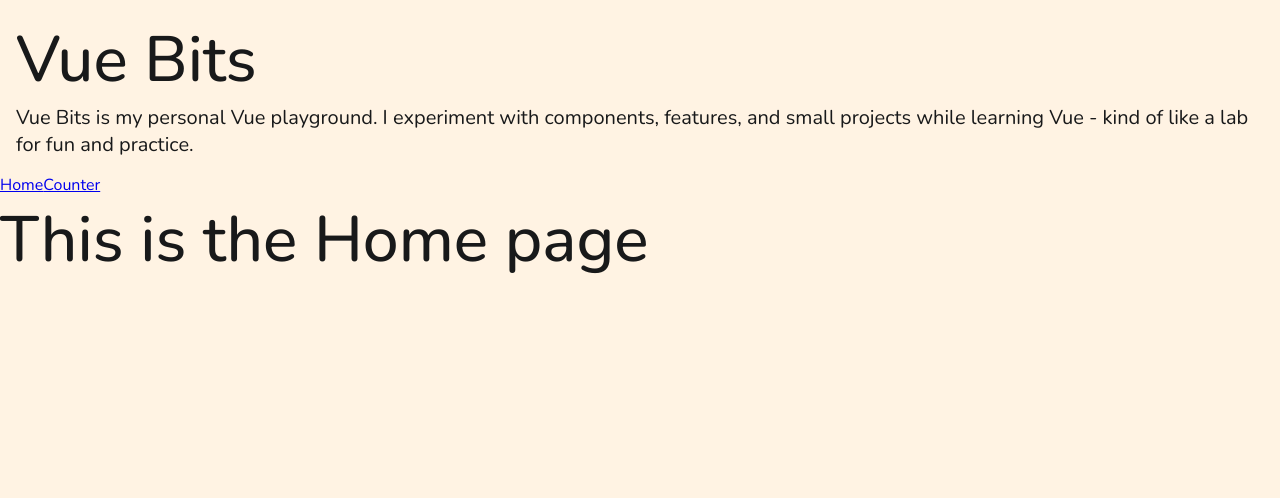
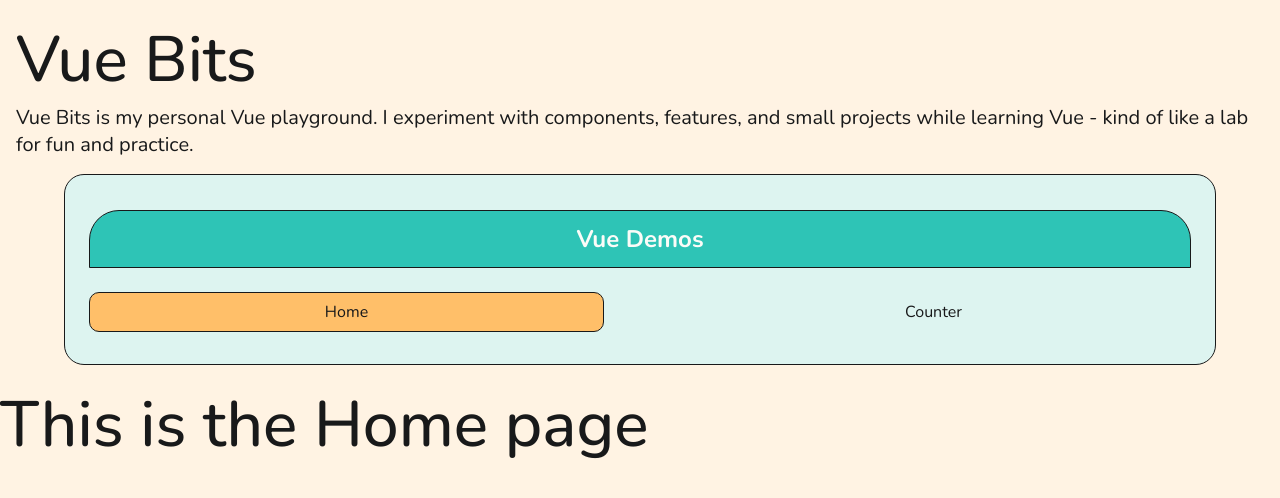
Before and after one commit to louiseka/vue-bits, a Vue app: page / in a window 1280 px wide. Shown: the top 498 px of the page. Built offline with nearby package versions, Linux system fonts and the light colour scheme.

Commit message:
Navigation styled

```diff
--- a/src/assets/styles/index.css
+++ b/src/assets/styles/index.css
@@ -31,6 +31,11 @@ h1 {
   font-size: var(--font-lg);
 }
 
+a {
+  text-decoration: none;
+  color: var(--black);
+}
+
 @media (min-width: 700px) {
   h1 {
     font-size: var(--font-xl);
--- a/src/assets/styles/variables.css
+++ b/src/assets/styles/variables.css
@@ -16,6 +16,7 @@
 
   /* Font Sizes */
   --font-sm: 1.25rem;
+  --font-md: 1.5rem;
   --font-lg: 3rem;
   --font-xl: 4rem;
 
@@ -26,7 +27,7 @@
   /* Borders */
   --dashed-border: 2px dashed var(--black);
   --solid-thin-border: 1px solid var(--black);
-  --solid-normal-border: 2px solid var(--black);
+  --solid-normal-border: 1.5px solid var(--black);
 
   /* Border Radius */
   --sm-border-radius: 10px;
--- a/src/components/Navigation.vue
+++ b/src/components/Navigation.vue
@@ -1,10 +1,85 @@
 <script setup>
 import { RouterLink } from "vue-router";
 </script>
+
 <template>
-  <nav>
-    <RouterLink to="/">Home</RouterLink>
-    <RouterLink to="/counter">Counter</RouterLink>
-  </nav>
+  <div class="nav__container">
+    <h2 class="nav__heading">Vue Demos</h2>
+    <nav>
+      <ul class="nav__links">
+        <li>
+          <RouterLink class="nav__link" activeClass="active__link" to="/"
+            >Home</RouterLink
+          >
+        </li>
+        <li>
+          <RouterLink class="nav__link" activeClass="active__link" to="/counter"
+            >Counter</RouterLink
+          >
+        </li>
+      </ul>
+    </nav>
+  </div>
 </template>
-<style scoped></style>
+
+<style scoped>
+.nav__container {
+  text-align: center;
+  background-color: var(--light-turquoise);
+  width: 90%;
+  min-height: auto;
+  margin: 1em auto;
+  padding: 1em 0;
+  border-radius: var(--md-border-radius);
+  border: var(--solid-normal-border);
+}
+
+.nav__heading {
+  margin: 0.8em 1em 1em;
+  padding: 0.5em 0;
+  background-color: var(--turquoise);
+  border-radius: var(--mixed-border-radius);
+  border: var(--solid-thin-border);
+  color: var(--white);
+}
+
+.nav__links {
+  list-style: none;
+  padding: 0;
+  display: flex;
+  align-items: center;
+  flex-direction: row;
+  gap: 1.5em;
+}
+.nav__links li {
+  width: 100%;
+}
+
+.nav__link {
+  display: block;
+  margin: 0em 1.5em;
+  padding: 0.5em 0;
+  color: var(--black);
+  text-decoration: none;
+  text-align: center;
+  cursor: pointer;
+}
+
+.active__link {
+  background-color: var(--warm-yellow);
+  border: var(--solid-thin-border);
+  border-radius: var(--sm-border-radius);
+}
+
+@media (min-width: 1400px) {
+  .nav__container {
+    width: 20%;
+    min-height: 600px;
+    margin: 3em 0;
+  }
+
+  .nav__links {
+    flex-direction: column;
+  }
+}
+</style>
```
